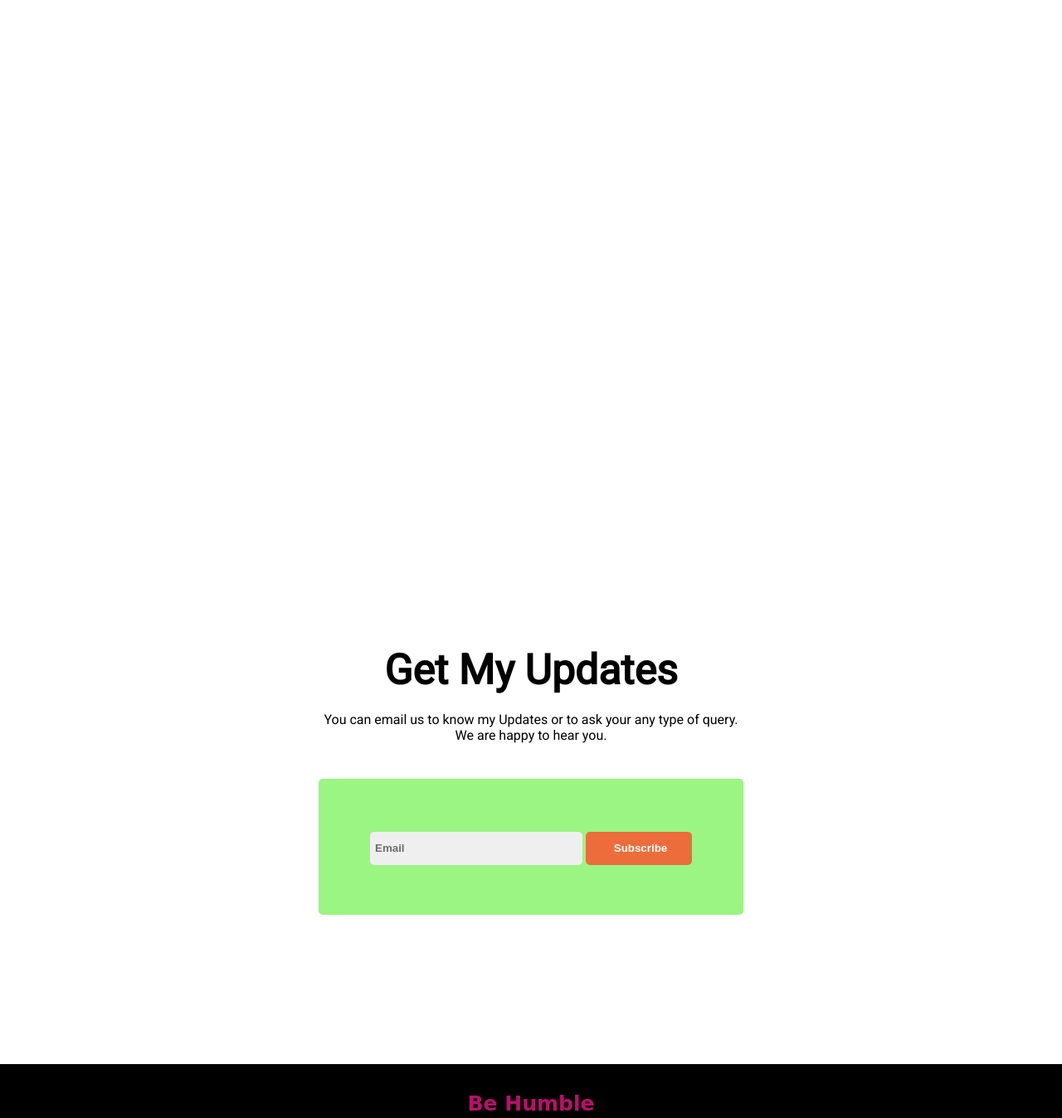
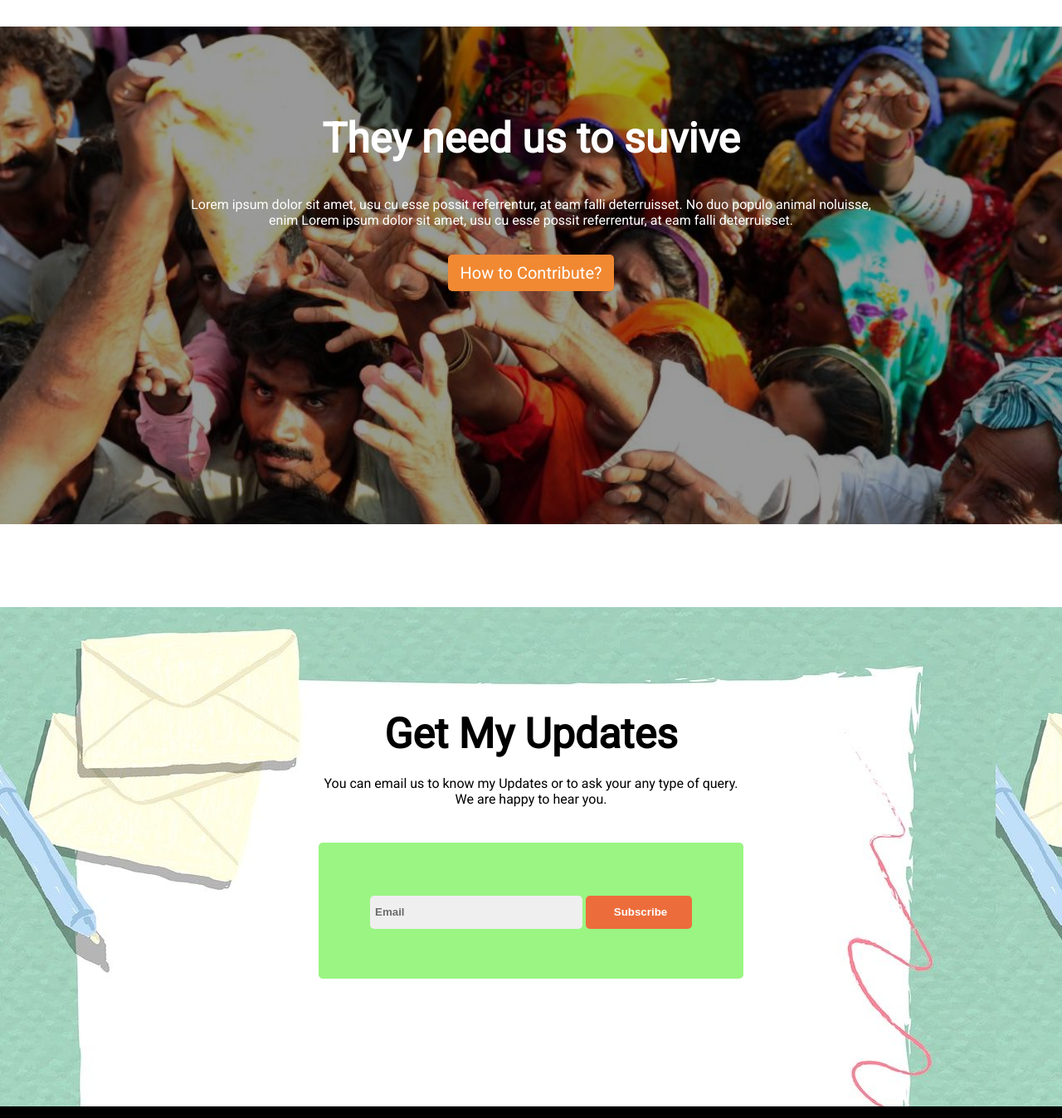
Before and after one commit to sharmin1988/donate-today, a plain HTML site: page index.html in a window 1280 px wide. Shown: the part 1880-3228 px from the top of the page at 83% size. Drawn offline with Linux system fonts and the light colour scheme.

Commit message:
they need us section

```diff
--- a/index.html
+++ b/index.html
@@ -83,7 +83,18 @@
 
 
     <section>
-
+        <div class="They-need-us">
+            <div class="they-need-us-div">
+                <h2>They need us to suvive</h2>
+                <p>Lorem ipsum dolor sit amet, usu cu esse possit
+                    referrentur, at eam falli deterruisset. No duo populo
+                    animal noluisse, <br> enim
+                    Lorem ipsum dolor sit amet, usu cu esse possit
+                    referrentur, at eam falli deterruisset.
+                </p>
+                <a class="anchor-tab" href="">How to Contribute?</a>
+            </div>
+        </div>
     </section>
 
     <section class="update-sec">
--- a/style.css
+++ b/style.css
@@ -137,8 +137,11 @@ footer{
 }
 
 .update-sec{
-    padding-top: 2%;
-    margin-bottom: 2%;
+    padding-top: 8%;
+    margin-bottom: 0%;
+    margin-top: 0%;
+    background: url(images/img-email-5.jpg);
+
 }
 .update-sec-input{
     background-color: rgb(154, 245, 131);
@@ -171,3 +174,24 @@ footer{
     color: white;
 
 }
+
+
+.They-need-us{
+    height: 600px;
+    background-image: url(images/donation0.jpg);
+    background-repeat: no-repeat;
+    background-size: 100%;
+    background-color: rgba(0, 0, 0, 0.401);
+    background-blend-mode: overlay;
+    backdrop-filter: blur(5px);
+    margin-bottom: 0;
+    padding-bottom: 0;
+}
+
+.they-need-us-div{
+    text-align: center;
+    color: white;
+    padding-top: 5%;
+
+
+}
```
Also changed, not shown: images/img-email-1.jpg (added), images/img-email-2.jpg (added), images/img-email-4.jpg (added), images/img-email-5.jpg (added).
